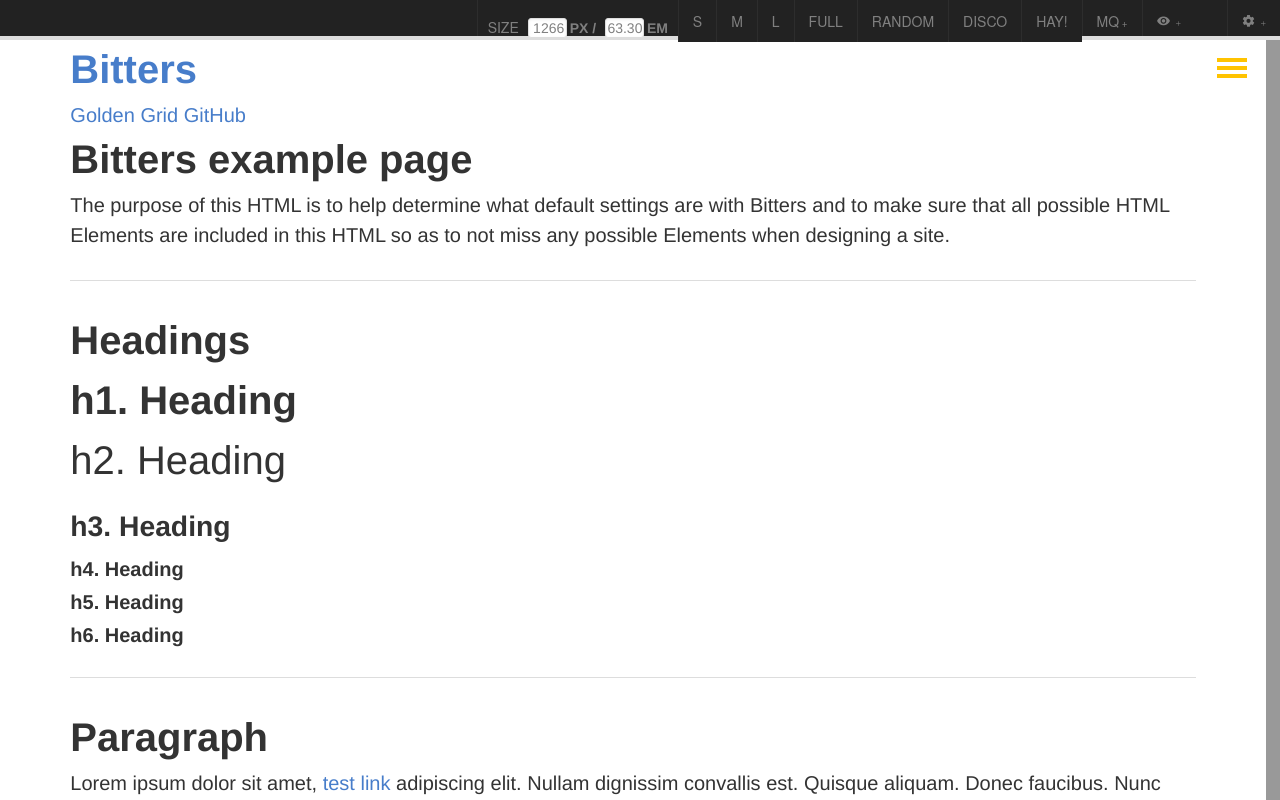
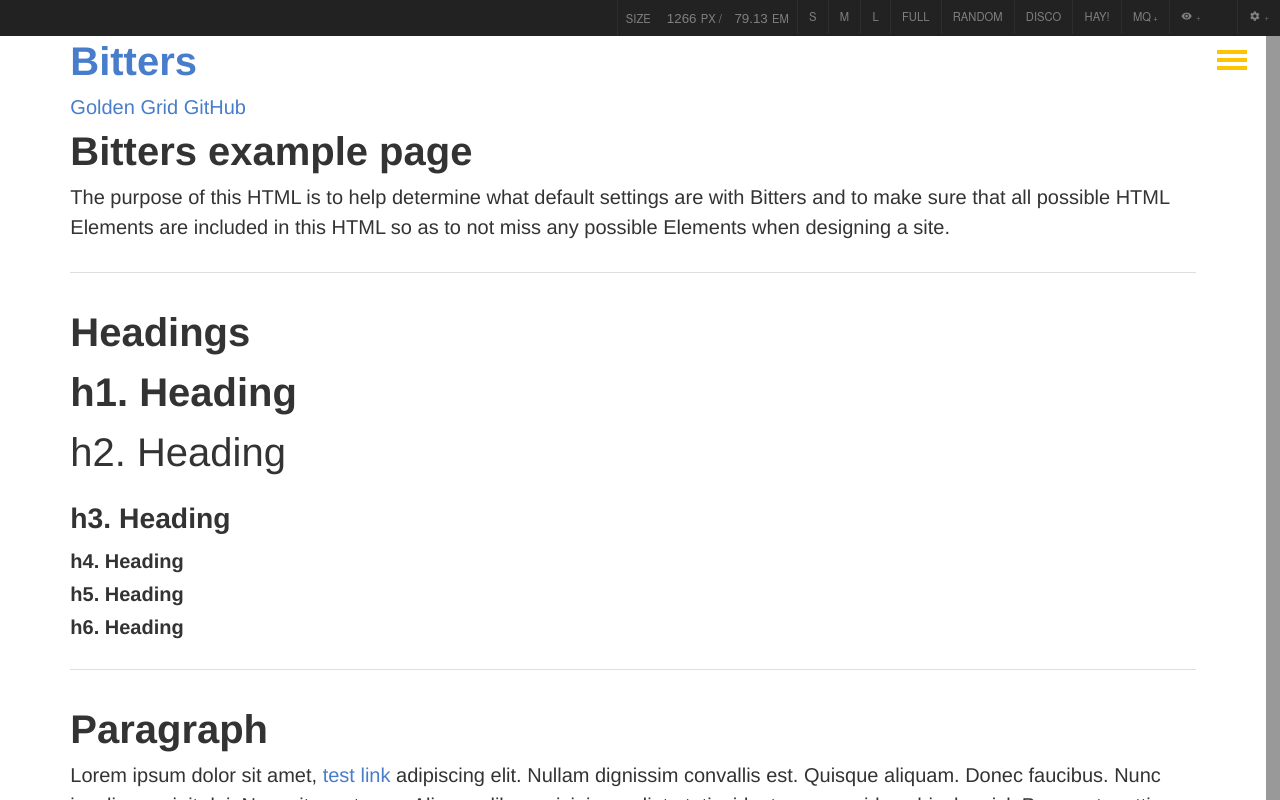
Before and after one commit to kevinglover/ggs-pattern-bourbon, a website: page public/index.html in a window 1280 px wide. Drawn offline with nearby package versions, Linux system fonts and the light colour scheme.

Commit message:
Removed styles from pattern lab wrapper

```diff
--- a/public/index.html
+++ b/public/index.html
@@ -6,7 +6,6 @@
   <meta name="viewport" content="width=device-width" />
   <link rel="stylesheet" href="css/material-icons.css" media="all" />
   <link rel="stylesheet" href="css/styleguide.css" media="all" />
-  <link rel="stylesheet" href="css/style.css" media="all" />
   <script src="http://ajax.googleapis.com/ajax/libs/jquery/2.0.3/jquery.min.js"></script>
   <script>window.jQuery || document.write('<script src="styleguide/js/vendor/jquery.js"><\/script>')</script>
 </head>
--- a/source/index.html
+++ b/source/index.html
@@ -6,7 +6,6 @@
   <meta name="viewport" content="width=device-width" />
   <link rel="stylesheet" href="css/material-icons.css" media="all" />
   <link rel="stylesheet" href="css/styleguide.css" media="all" />
-  <link rel="stylesheet" href="css/style.css" media="all" />
   <script src="http://ajax.googleapis.com/ajax/libs/jquery/2.0.3/jquery.min.js"></script>
   <script>window.jQuery || document.write('<script src="styleguide/js/vendor/jquery.js"><\/script>')</script>
 </head>
```
